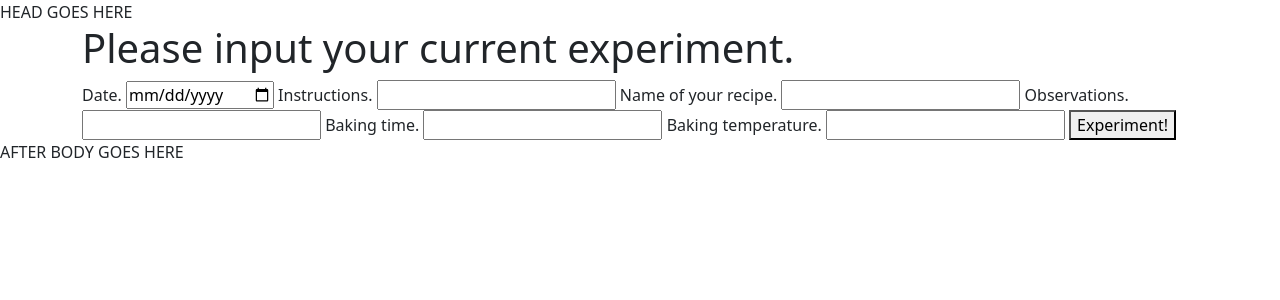
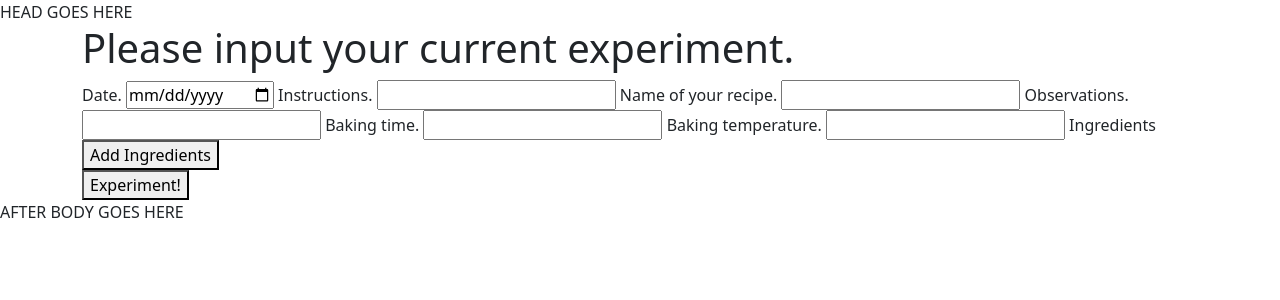
Before and after one commit to idelizer/breadventure, a Flask app: page /test-recipe in a window 1280 px wide. Shown: the top 300 px of the page. Run offline with Flask 2, Linux system fonts and the light colour scheme; data that the repository does not hold is empty.

Commit message:
Created js for recipe input form, communicated successfully with html, created button to add ingredients, then fields to add ingr/amount and display table for added ingr/amounts.

```diff
--- a/server.py
+++ b/server.py
@@ -1,6 +1,6 @@
 """Server for bread journal app."""
 
-from flask import Flask, render_template, request, redirect, flash, session
+from flask import Flask, render_template, request, redirect, flash, session, jsonify
 from model import connect_to_db
 import crud
 import os
@@ -49,9 +49,8 @@ def display_recipe_details(recipe_id):
 
     # get recipe by id
     recipe = crud.get_recipe_by_id(recipe_id)
+    # get ingredients and their amounts
     amounts = crud.get_amounts_by_recipe(recipe_id)
-
-    # get ingredients
 
     return render_template('recipe_details.html', recipe=recipe, amounts=amounts) # pass in ingredients
 
@@ -78,11 +77,22 @@ def register_new_user():
     return redirect('/home')
 
 
+@app.route('/get-ingredients')
+def convert_all_ingr_to_json():
+    """Convert ingredient object to JSON to pass to javascript."""
+
+    ingredients = crud.get_ingredients()
+
+    return jsonify({'ingredients': [ingredient.name for ingredient in ingredients]})
+
+
 @app.route('/test-recipe')
 def design_recipe():
     """View form for user to input new recipe details."""
 
-    return render_template('recipe_form.html')
+    ingredients = crud.get_ingredients()
+
+    return render_template('recipe_form.html', ingredients=ingredients)
 
 # one route to show form, one route to process form
 
@@ -102,6 +112,26 @@ def create_new_recipe():
     baking_time = request.form['baking-time'] or None
     baking_temp = request.form['baking-temp'] or None
 
+    flash("Recipe successfully created!")
+
+    new_recipe = crud.create_recipe(user_id, date, instructions, name, observations, baking_time, baking_temp)
+    print(new_recipe)
+
+    # amount 1-20 = request.form['amount1'] x 20 --> make into list?
+    # dropdown/select menu input 1-20 OR text/string input 1-20
+
+    # put function in crud, depending on data type passed in- list of strings?
+    # for every name (from either input) 1-20:
+        # if in db
+            # get id, add to list
+        # if not in db
+            # add to db
+            # get id, add to list
+        # --> make into list
+
+    # for num in num_of_inputs (up to 20):
+        #new_ingr = crud.create_amount(new_recipe.id, ingredient_id_list[num], amount_list[num])
+
     # how would dynamic ingredients list be returned?
     # while loop get ingredient id from ingredient table
         # using user id and ingredient id, add amount to RecipeIngredient table
@@ -111,11 +141,6 @@ def create_new_recipe():
     # is ingredients table solid state?? Users click on options available
     # in db columns to add, otherwise have to character match
     # how to do custom inputs?? standardize string format, check if in db, if not, create column
-
-    flash("Recipe successfully created!")
-
-    new_recipe = crud.create_recipe(user_id, date, instructions, name, observations, baking_time, baking_temp)
-    print(new_recipe)
 
     return redirect('/user')
 
--- /dev/null
+++ b/static/js/new_recipe.js
@@ -0,0 +1,71 @@
+console.log('JS IS WORKING')
+
+const addIngredients = document.getElementById("add-ingredients");
+const ingredientInput = document.getElementById("ingredients-input");
+const ingredientsTable = document.getElementById("ingredients-table");
+const formSubmit = document.getElementById("create-recipe-form");
+let dbIngredients = [];
+
+// build list on front end with tuples of ingredent and amount --> pass to backend on submit
+// eg [{ingredientName: "flour", ingredientAmount: '100'}, {ingredientName: "water", ingredientAmount: '100'}]
+let newRecipeIngredients = [];
+
+// frontload all ingredients from database
+// jquery's document.ready loads as page loads (up to 100 ingredients, don't worry about it, 500- 1000 ill take time, dont front load over 10,000)
+// vanilla equivalent is:
+document.addEventListener("DOMContentLoaded", function() {
+    fetch('/get-ingredients')
+    .then((res) => res.json())  // result into json
+    .then((data) => {console.log(data); return data})
+    .then((data) => dbIngredients = data.ingredients)   // data is {ingredients; ingredients}
+});
+console.log(dbIngredients, "are ingredients from DB")
+
+// create function to autofill input box from frontloaded ingredients
+
+// generate a html table row with a given objects data
+const generateRow = (obj) => {
+    return '<tr><td>' + obj.ingredientName + '</td><td>' + obj.ingredientAmount + '</td></tr>'
+};
+
+// add an inputted ing/amount to newRecipeIngredients array
+// const pushIngrAmount = (obj) => {
+
+// };
+
+// begin adding ingredients (box to add pops up)
+addIngredients.addEventListener('click', () => {
+    // when Add Ingredients clicked, creates new input box and Add button (could use document.createElement)
+    ingredientInput.innerHTML = '<label>Ingredient Name</label>' +
+        '<input type="text" id="ingredient-name">' +
+        '<label>Amount in Grams</label>' +
+        '<input type="number" id="ingredient-amount">' +
+        '<button type="button" id="push-ingredient">Add</button>';
+    addIngredients.style.display = "none";
+
+    // add a single ingredient
+    const pushIngredient = document.getElementById("push-ingredient")
+    pushIngredient.addEventListener('click', () => {
+        const inputIngredient = document.getElementById("ingredient-name");
+        const inputAmount = document.getElementById("ingredient-amount");
+        newRecipeIngredients.push({ingredientName: inputIngredient.value, ingredientAmount: inputAmount.value});
+        console.log(newRecipeIngredients);
+
+        const allRows = newRecipeIngredients.map(generateRow);
+        const allRowsStr = allRows.join("");
+        const headers = '<tr id="headers"><th>Ingredient</th><th>Amount</th></tr>'
+
+        ingredientsTable.innerHTML = headers + allRowsStr
+
+        inputIngredient.value = ""
+        inputAmount.value = ""
+
+        // create functions to break this up
+    });
+});
+
+formSubmit.addEventListener('submit', () => {
+    // send newRecipeIngredients array to backend
+    // needs to be json?
+
+});
--- a/templates/recipe_form.html
+++ b/templates/recipe_form.html
@@ -8,7 +8,7 @@
     </div>
 
     <div class='container'>
-        <form action='/create-recipe' method='POST'>
+        <form action='/create-recipe' method='POST' id='create-recipe-form'>
             <label>Date.</label>
             <input type="date" name="date" required>
             <label>Instructions.</label>
@@ -21,9 +21,22 @@
             <input type="number" name="baking-time">
             <label>Baking temperature.</label>
             <input type="number" name="baking-temp">
+
+            <label>Ingredients</label>
+            <button type="button" id="add-ingredients">Add Ingredients</button>
+            <div class="containter" id="ingredients-input"></div>
+            <div class="containter" id="ingredients-display">
+                <table id="ingredients-table"></table>
+            </div>
+
             <button type='submit'>Experiment!</button>
         </form>
+
     </div>
-    <!-- could have N/A radio button option for nullable fields, makes it NONE -->
 
+    <script src="/static/js/new_recipe.js" type="text/javascript"></script>
 {% endblock %}
+
+ <!-- {% for ingredient in ingredients %}
+                <option value="{{ ingredient }}">{{ ingredient }}</option>
+            {% endfor %} -->
```
Also changed, not shown: requirements.txt (line endings or trailing spaces).
